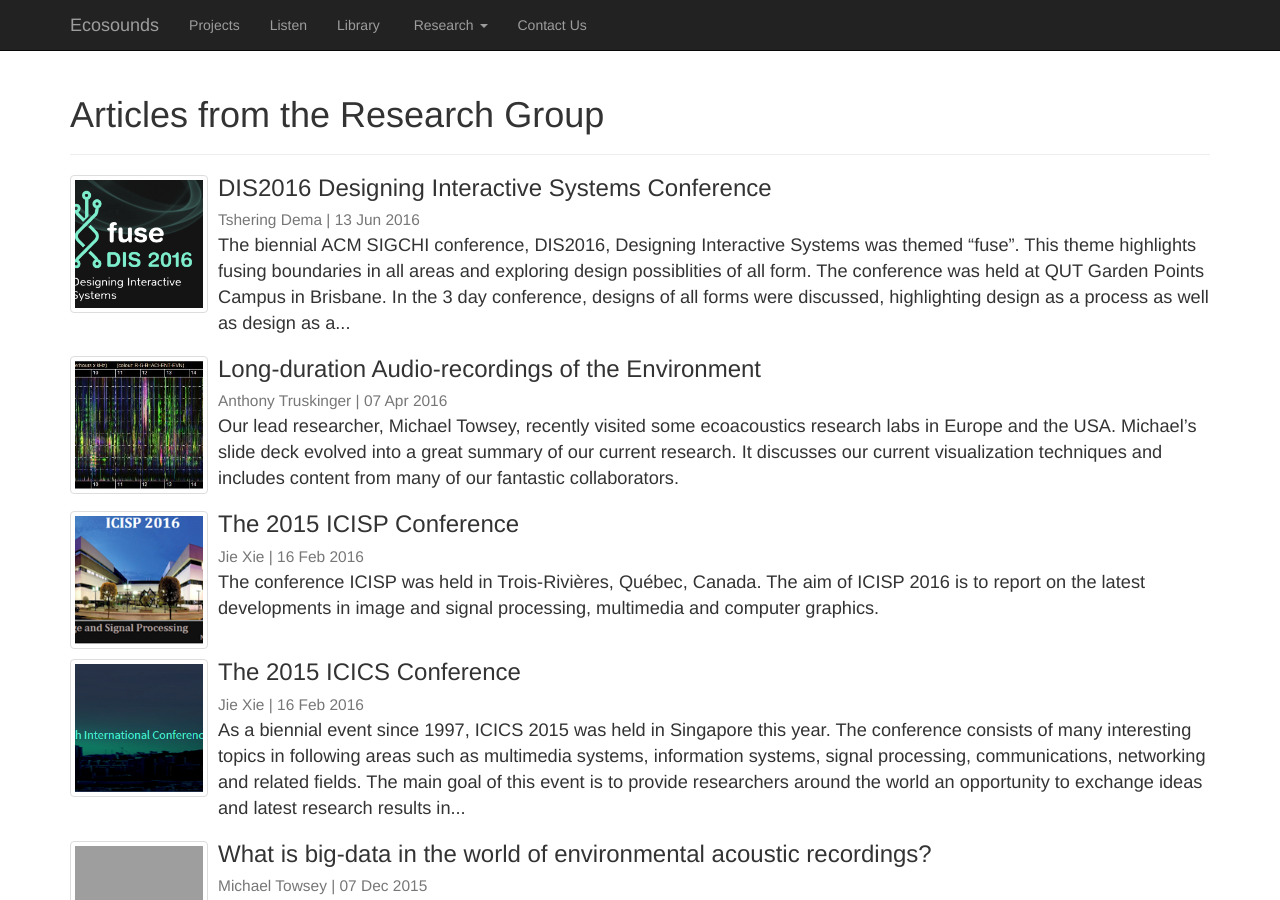
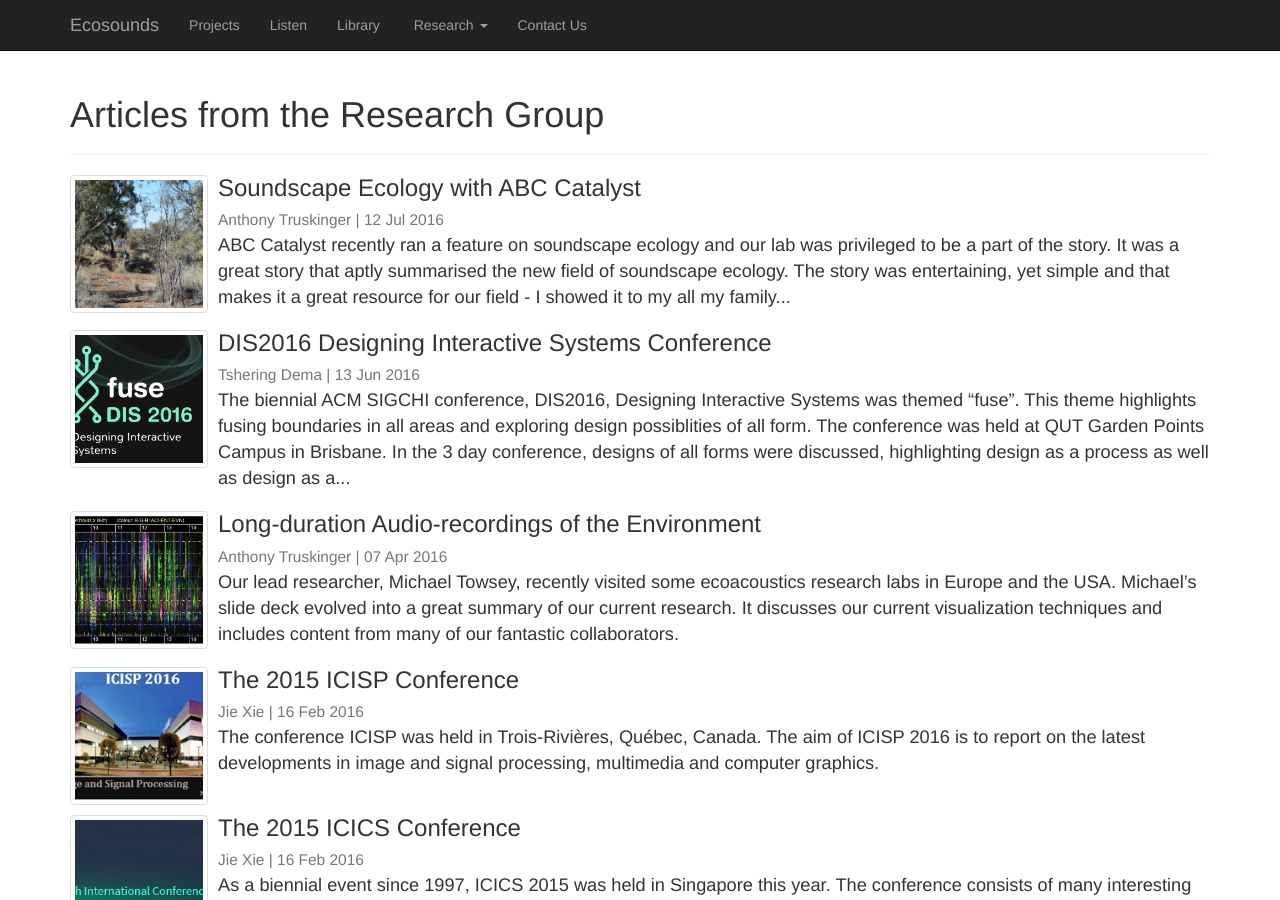
Before and after one commit to QutEcoacoustics/research-blog, a Jekyll site: the page built from articles.html, in a window 1280 px wide and 900 px high. Built offline with Jekyll 4.4.1, drawn with Linux system fonts in a browser that asks for light colours; nearby versions of some CDN libraries; grey boxes are pictures that could not be loaded.

Commit message:
Added catalyst article
Also added support for custom href's on figure

```diff
--- a/_includes/figure.html
+++ b/_includes/figure.html
@@ -1,5 +1,5 @@
 <figure class="figure thumbnail" style="{{ include.style }}">
-	<a href="{{ include.src }}">
+	<a href="{% if include.href %}{{ include.href}}{% else %}{{ include.src }}{% endif %}">
 		<img src="{{ include.src }}" alt="{{ include.caption }}" >
 	</a>
   <figcaption style="margin-top: 0.3em" class="text-muted small">
--- /dev/null
+++ b/_posts/2016-07-12-Soundscape-Ecology-ABC-Catalyst.md
@@ -0,0 +1,36 @@
+---
+layout: post
+title: Soundscape Ecology with ABC Catalyst
+author: anthony
+post_image: /images/posts/Catalyst/DSC_0999.JPG
+---
+
+ABC Catalyst recently ran a feature on _soundscape ecology_ and our lab was privileged to be a part of
+the story. It was a great story that aptly summarised the new field of soundscape ecology. The story
+was entertaining, yet simple and that makes it a great resource for our field - I showed it to my
+all my family and friends!
+
+{% include figure.html src="/images/posts/Catalyst/StorySceenshot.PNG" caption="Soundscape - the world according to sound." href="http://www.abc.net.au/catalyst/stories/4498780.htm" %}
+You can [view the story](http://www.abc.net.au/catalyst/stories/4498780.htm) and the
+[associated article](http://www.abc.net.au/news/2016-07-11/soundscape-ecology-could-track-environmental-changes/7587354) online via ABC's websites.
+
+The story contained interviews with the 'father of our field' [Bernie Krause](http://www.wildsanctuary.com/). Bernie is truly passionate for soundscape ecology and has many years experience collecting recordings
+of the environment. The audio from the start of
+the story, where we heard the beavers mourning, is also featured in [Bernie's Ted talk](https://www.ted.com/talks/bernie_krause_the_voice_of_the_natural_world?language=en) -
+it is a talk I highly recommend.
+
+Also featured in the story were our fantastic collaborators [Prof David Watson](https://twitter.com/d0ct0r_dave)
+ of Charles Sturt University, [Dr Eddie Game](https://twitter.com/EddieGame) of The Nature Conservency,
+and [Dr Susan Fuller](http://staff.qut.edu.au/staff/fullers/) of Queensland University of Technology.
+Our own Dr Michael Towsey (also featured) has previously written about our work with our collaborators, particularly those involving long-duration false colour spectrograms in
+[this article](http://research.ecosounds.org/research/EADM-Towsey/Long-Duration-Audio-Recordings-of-the-environment.html) -
+check it our for a great summary of our work.
+
+Of course our very own [Jessie Cappadonna](https://twitter.com/jesscappadonna) and her PhD work
+involving citizen scientists with soundscape ecology was also featured. Jessie did a great job
+explaining her work and how she hopes to assist conservation efforts for the eastern bristlebird.
+If you'd like to participate in Jessie's research you can contact her via twitter, our
+[contact us](https://www.ecosounds.org/contact_us) form, or through email.
+
+
+{% include figure.html src="/images/posts/Catalyst/image8.png" caption="Jessie's Bristlebird Bioacoustics Bonanza project" %}
```
Also changed, not shown: images/posts/Catalyst/DSC_0999.JPG (added), images/posts/Catalyst/StorySceenshot.PNG (added), images/posts/Catalyst/image8.png (added).
